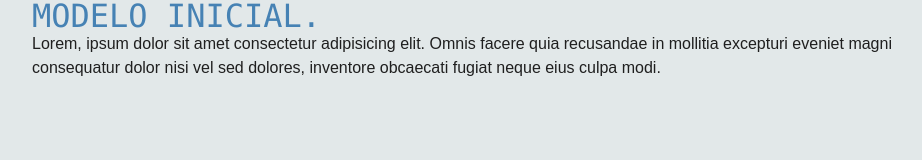
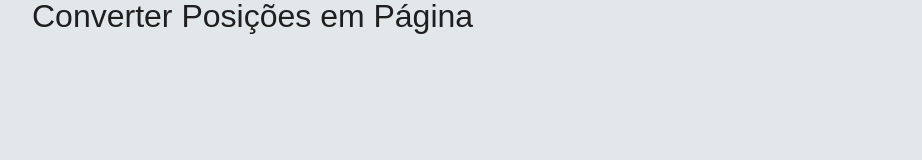
Before and after one commit to Luciana-Santos/conversor-de-posicoes, a plain HTML site: page index.html in a window 1280 px wide. Shown: the whole page, without its empty margins (168-1090 px from the left). Drawn offline with Linux system fonts and the light colour scheme.

Commit message:
estrutura html do header criada

```diff
--- a/index.html
+++ b/index.html
@@ -5,16 +5,17 @@
   <meta charset="UTF-8">
   <meta http-equiv="X-UA-Compatible" content="IE=edge">
   <meta name="viewport" content="width=device-width, initial-scale=1.0">
-  <title>Static Setup</title>
+  <title>Conversor de Posições em Página</title>
   <link rel="stylesheet" href="app/styles/styles.css">
 </head>
 
 <body>
-  <div class="container">
-    <h1 class="titulo">Modelo inicial.</h1>
-    <p>Lorem, ipsum dolor sit amet consectetur adipisicing elit. Omnis facere quia recusandae in mollitia excepturi eveniet magni consequatur dolor nisi vel sed dolores, inventore obcaecati fugiat neque eius culpa modi.</p>
+  <header class="header">
+    <div class="container">
+      <h1>Converter Posições em Página</h1>
+    </div>
+  </header>
 
-  </div>
   <script src="./app/js/index.js" defer></script>
 </body>
 
```
